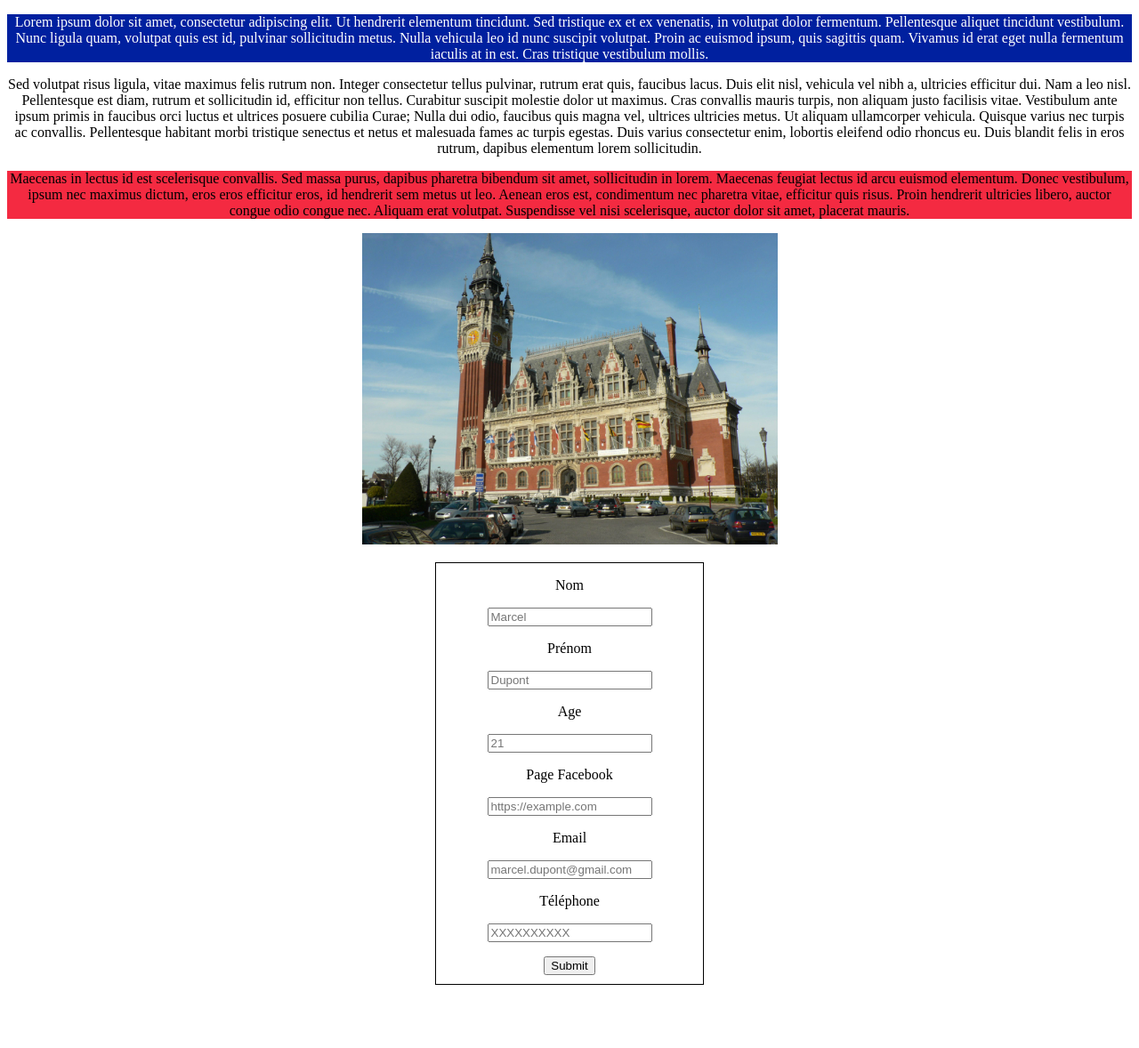
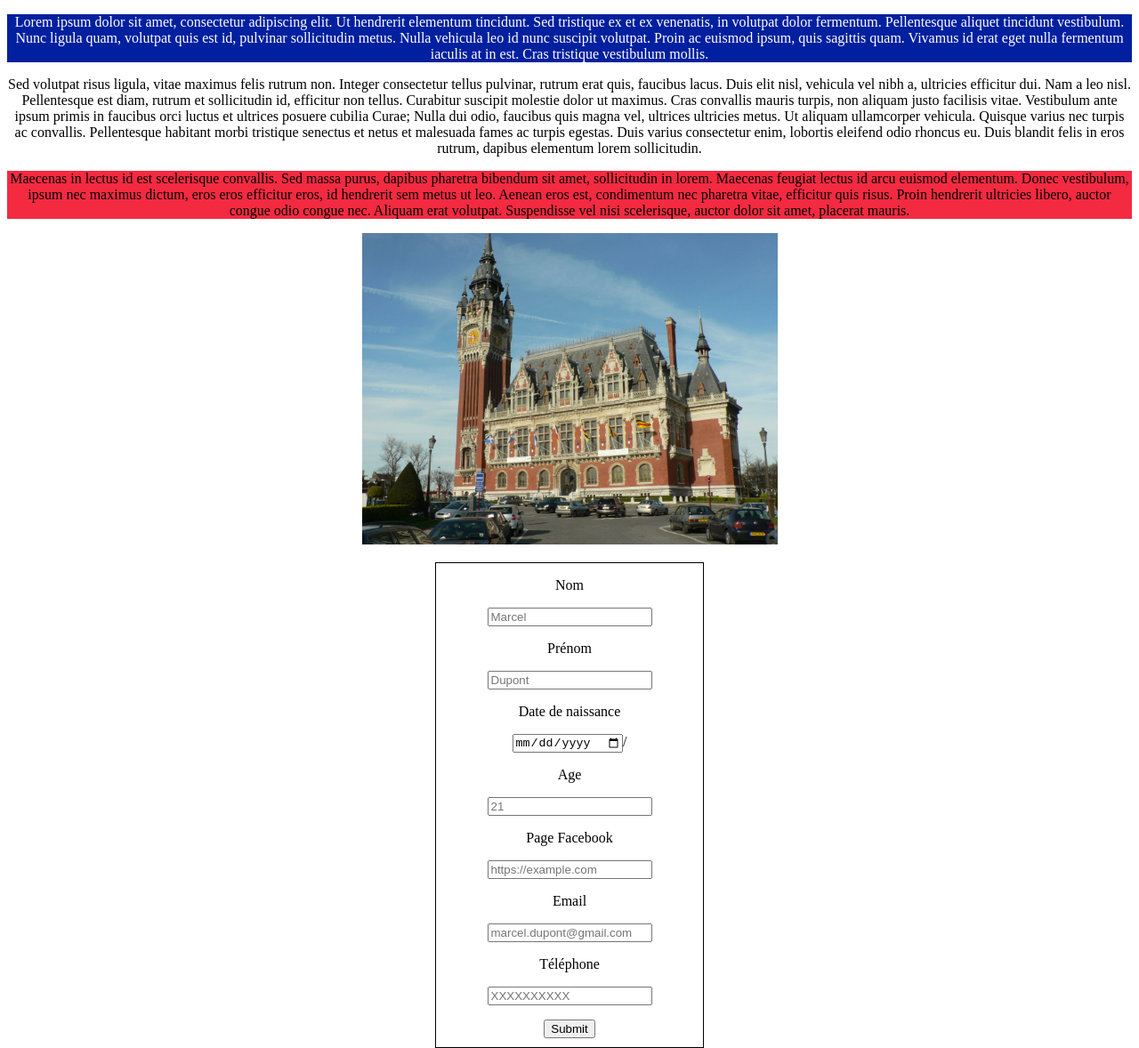
Before and after one commit to Beugthesda/Tp1, a plain HTML site: page Index.html in a window 1280 px wide. Shown: the whole page at 89% size. Before the commit the page ends 1115 px from the top, so only its background shows below. Drawn offline with Linux system fonts and the light colour scheme.

Commit message:
Ajout date de naissance

```diff
--- a/Index.html
+++ b/Index.html
@@ -33,6 +33,8 @@
 		<input type="text" name="nom" placeholder="Marcel">
 		<p>Prénom</p>
 		<input type="text" name="nom" placeholder="Dupont">
+		<p>Date de naissance</p>
+		<input type="date" name="naissance" placeholder="18/">/
 		<p>Age</p>
 		<input type="number" name="age" placeholder="21" />
 		<p>Page Facebook</p>
```
